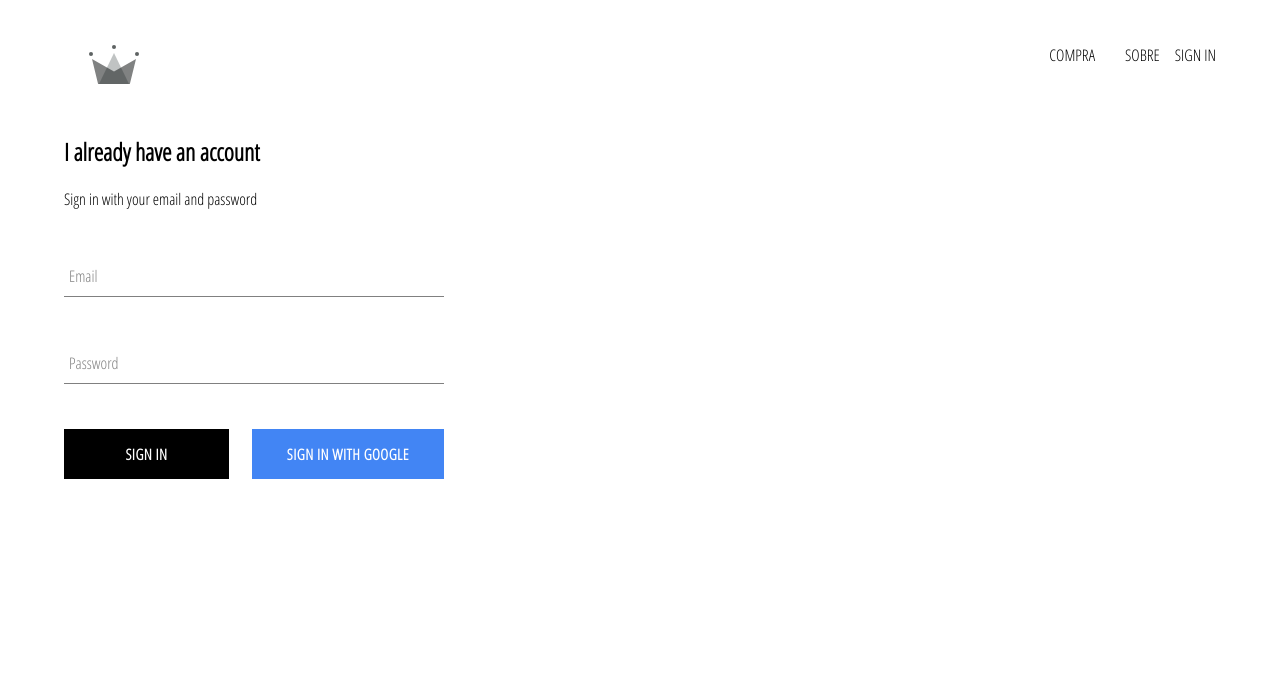
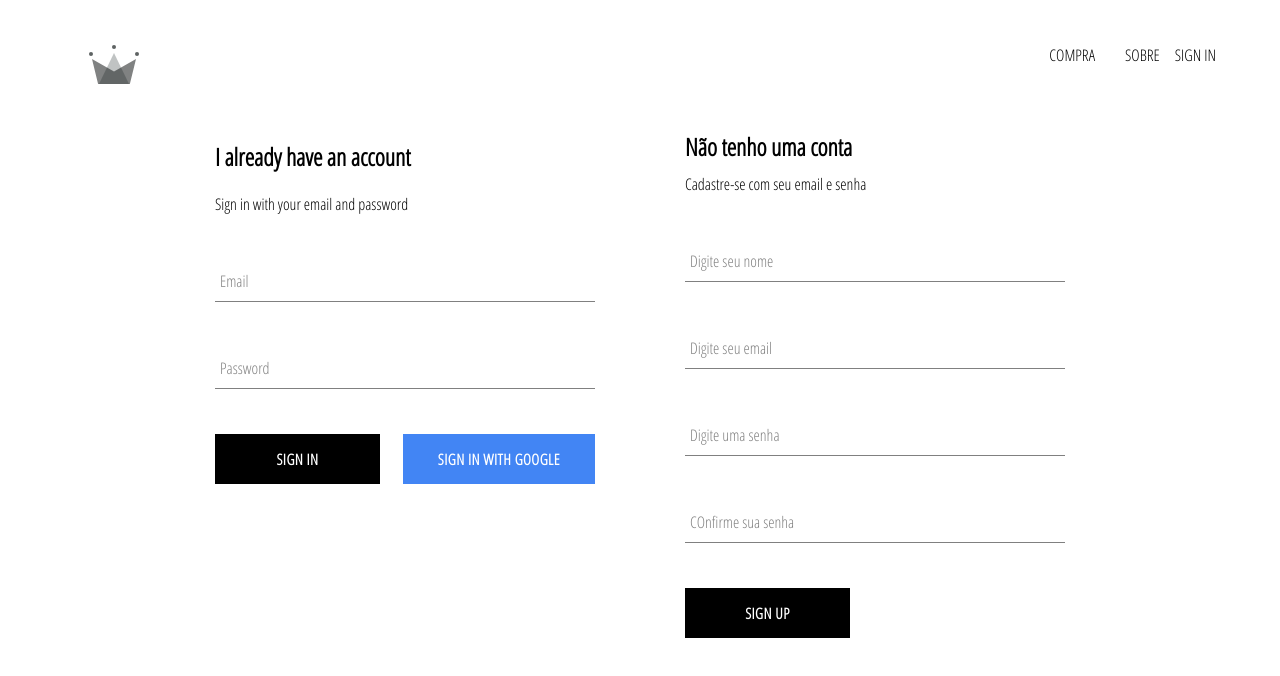
Before and after one commit to MiguelGuerreiro42/ecommerce-project, a React (Create React App) app: page /signInUp in a window 1280 px wide. Shown: the top 676 px of the page. Built offline with nearby package versions, Linux system fonts and the light colour scheme; no server answers.

Commit message:
Implementaçao Login Firebase parcial

```diff
--- a/src/App.js
+++ b/src/App.js
@@ -1,18 +1,17 @@
-import React from 'react'
-import {Switch, Route} from "react-router-dom";
+import React from "react";
+import { Switch, Route } from "react-router-dom";
 
-import {auth} from './firebase/firebase.utils'
+import { auth, createUserProfileDocument } from "./firebase/firebase.utils";
 
 import HomePage from "./pages/homepage/homepage.component";
 import ShopPage from "./pages/shop/shop.component";
-import Header from '../src/components/header/header.component'
-import SignInOut from './pages/sign-in-out/sign-in-out.component';
+import Header from "../src/components/header/header.component";
+import SignInOut from "./pages/sign-in-out/sign-in-out.component";
 
 import "./App.css";
 
 class App extends React.Component {
-
-  constructor () {
+  constructor() {
     super();
 
     this.state = {
@@ -22,26 +21,38 @@ class App extends React.Component {
 
   unsubscribeFromAuth = null;
 
-  componentDidMount () {
-   this.unsubscribeFromAuth = auth.onAuthStateChanged(user => {
-      this.setState({currentUser: user});
+  componentDidMount() {
+    this.unsubscribeFromAuth = auth.onAuthStateChanged(async userAuth => {
+      if (userAuth) {
+        const userRef = await createUserProfileDocument(userAuth);
 
-    console.log(user);
-    })
+        userRef.onSnapshot(snapShot => {
+          this.setState({
+            currentUser: {
+              id: snapShot.id,
+              ...snapShot.data()
+            }
+          });
+
+          console.log(this.state);
+        });
+      }
+      this.setState({ currentUser: userAuth });
+    });
   }
 
-  componentWillUnmount () {
+  componentWillUnmount() {
     this.unsubscribeFromAuth();
   }
 
-  render () {
+  render() {
     return (
       <div>
-      <Header currentUser={this.state.currentUser}></Header>
+        <Header currentUser={this.state.currentUser}></Header>
         <Switch>
-          <Route exact path="/" component={HomePage}/>
-          <Route path="/shop" component={ShopPage}/>
-          <Route path="/signInUp" component={SignInOut}/>
+          <Route exact path="/" component={HomePage} />
+          <Route path="/shop" component={ShopPage} />
+          <Route path="/signInUp" component={SignInOut} />
         </Switch>
       </div>
     );
--- a/src/components/sign-in/sign-in.component.jsx
+++ b/src/components/sign-in/sign-in.component.jsx
@@ -65,7 +65,6 @@ class SignIn extends React.Component {
 
             <CustomButton
               onClick={signInWithGoogle}
-              handleSubmit={this.handleSubmit}
               value="Sign In With Google"
               isGoogleSignIn
             >
--- /dev/null
+++ b/src/components/sign-up/sign-up.component.jsx
@@ -0,0 +1,112 @@
+import React from "react";
+
+import FormInput from "../form-input/form-input.component";
+import CustomButton from "../custom-button/custom-button.component";
+
+import { auth, createUserProfileDocument } from "../../firebase/firebase.utils";
+
+import "./sign-up.styles.scss";
+
+class SignUp extends React.Component {
+  constructor() {
+    super();
+
+    this.state = {
+      displayName: "",
+      email: "",
+      password: "",
+      confirmPassword: ""
+    };
+  }
+
+  /**
+   * Método que irá controlar o que será executado no submit do formulário,
+   * verificando se as senhas são iguais,
+   * autenticando e criando um usuario com email e senha no firebase e
+   * reiniciando o estado do componente
+   */
+  handleSubmit = async event => {
+    event.preventDefault();
+
+    const { displayName, email, password, confirmPassword } = this.state;
+
+    if (password !== confirmPassword) {
+      alert("passwords don't match");
+      return;
+    }
+
+    try {
+      const { user } = await auth.createUserWithEmailAndPassword(
+        email,
+        password
+      );
+
+      await createUserProfileDocument(user, { displayName });
+
+      this.setState = {
+        displayName: "",
+        email: "",
+        password: "",
+        confirmPassword: ""
+      };
+    } catch (error) {
+      console.error(error);
+    }
+  };
+
+
+  /**
+   * Método que irá controlar a mudança de estado dos inputs do formulário de cadastro,
+   * definindo o valor digitado no input para seu estado correspondente.
+   */
+  handleChange = event => {
+    const { name, value } = event.target;
+    this.setState({
+      [name]: value
+    });
+  };
+
+  render() {
+    const { displayName, email, password, confirmPassword } = this.state;
+
+    return (
+      <div className="sign-up">
+        <h2 className="title">Não tenho uma conta</h2>
+        <span>Cadastre-se com seu email e senha</span>
+        <form className="sign-up-form" onSubmit={this.handleSubmit}>
+          <FormInput
+            type="text"
+            name="displayName"
+            value={displayName}
+            onChange={this.handleChange}
+            label="Digite seu nome"
+          />
+          <FormInput
+            type="email"
+            name="email"
+            value={email}
+            onChange={this.handleChange}
+            label="Digite seu email"
+          />
+          <FormInput
+            type="password"
+            name="password"
+            value={password}
+            onChange={this.handleChange}
+            label="Digite uma senha"
+          />
+          <FormInput
+            type="password"
+            name="confirmPassword"
+            value={confirmPassword}
+            onChange={this.handleChange}
+            label="COnfirme sua senha"
+          />
+          <CustomButton type="submit">SIGN UP</CustomButton>
+        </form>
+      </div>
+    );
+  }
+}
+
+export default SignUp;
--- /dev/null
+++ b/src/components/sign-up/sign-up.styles.scss
@@ -0,0 +1,9 @@
+.sign-up {
+    display: flex;
+    flex-direction: column;
+    width: 380px;
+
+    .title {
+        margin: 10px 0;
+    }
+}
--- a/src/firebase/firebase.utils.js
+++ b/src/firebase/firebase.utils.js
@@ -12,6 +12,38 @@ const config = {
   appId: "1:750733682855:web:85f346e8b1a0a30e36d382"
 };
 
+/**
+ * Método para fazer a inserção do usuário no momento do login e autenticação
+ * com o google. Ele recupera o usuário autenticado no momento da montagem do componente,
+ * vê se já existe um usuário na base com seu uid igual ao logado, se não, cria um novo
+ * documento com o novo uid, nome de usuário, e email da google.
+ */
+export const createUserProfileDocument = async (userAuth, additionalData) => {
+  if (!userAuth) return;
+
+  const userRef = firestore.doc(`users/${userAuth.uid}`);
+
+  const snapShot = await userRef.get();
+
+  if (!snapShot.exists) {
+    const { displayName, email } = userAuth;
+    const createdAt = new Date();
+
+    try {
+      await userRef.set({
+        displayName,
+        email,
+        createdAt,
+        ...additionalData
+      });
+    } catch (error) {
+      console.log("Erro ao Criar Usuário", error.message);
+    }
+  }
+
+  return userRef;
+};
+
 firebase.initializeApp(config);
 
 export const auth = firebase.auth();
--- a/src/pages/sign-in-out/sign-in-out.component.jsx
+++ b/src/pages/sign-in-out/sign-in-out.component.jsx
@@ -2,10 +2,12 @@ import React from 'react';
 import './sign-in-out.styles.scss';
 
 import SignIn from './../../components/sign-in/sign-in.component'
+import SignUp from '../../components/sign-up/sign-up.component';
 
 const SignInOut = () => (
     <div className="sign-in-and-sign-up">
     <SignIn></SignIn>
+    <SignUp></SignUp>
     </div>
 );
 
--- a/src/pages/sign-in-out/sign-in-out.styles.scss
+++ b/src/pages/sign-in-out/sign-in-out.styles.scss
@@ -0,0 +1,6 @@
+.sign-in-and-sign-up {
+    width: 850px;
+    display: flex;
+    justify-content: space-between;
+    margin: 30px auto;
+}
```
